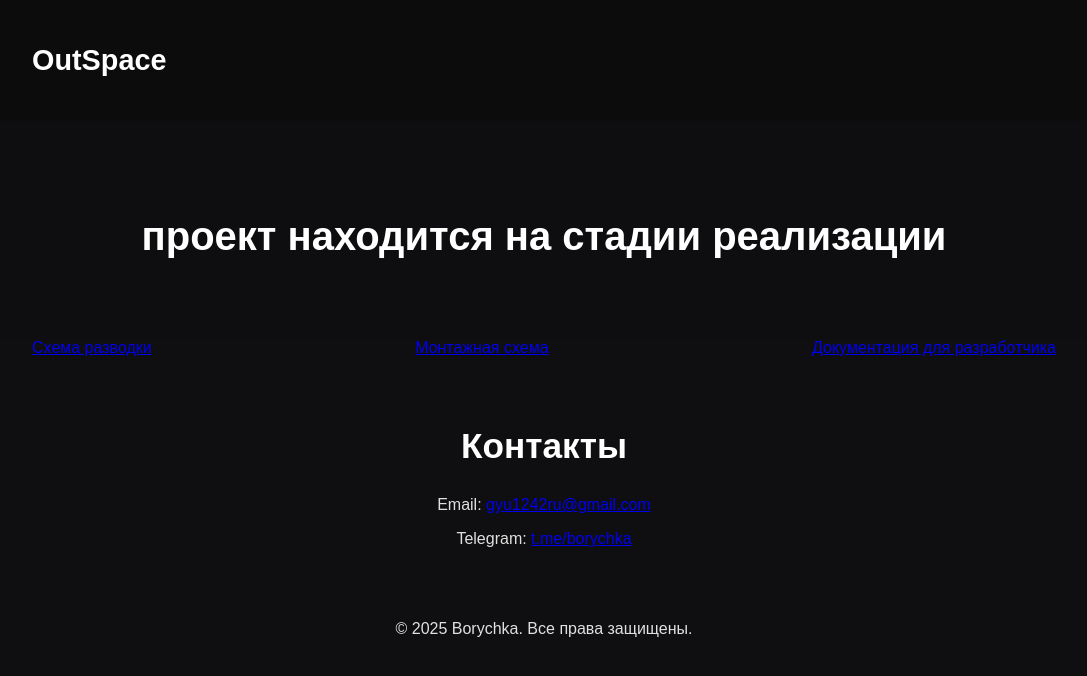
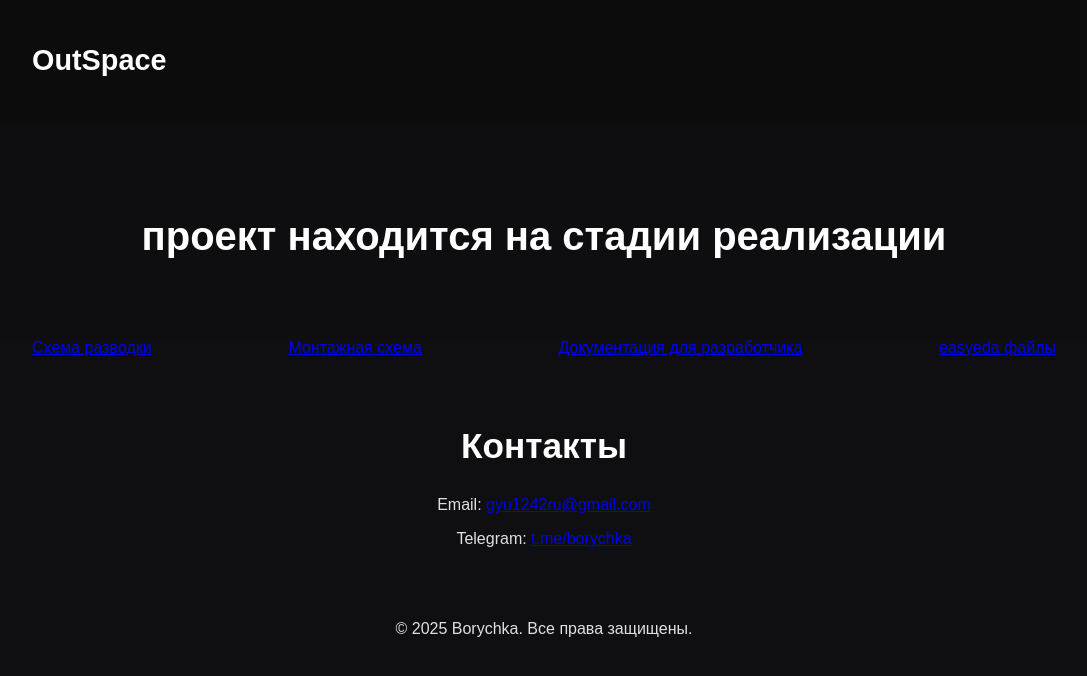
Before and after one commit to Bory4ka/Bory4ka.github.io, a plain HTML site: page outspace/index.html in a window 1280 px wide. Shown: the whole page, without its empty margins (96-1183 px from the left). Drawn offline with nearby package versions, Linux system fonts and the light colour scheme.

Commit message:
Update index.html

```diff
--- a/outspace/index.html
+++ b/outspace/index.html
@@ -105,6 +105,7 @@
                 <a href="https://borychka.ru/outspace/rasp.png" target="_blank">Схема разводки</a>
                 <a href="https://borychka.ru/outspace/schem.png" target="_blank">Монтажная схема</a>
                 <a href="https://borychka.ru/outspace/docum.docx" target="_blank">Документация для разработчика</a>
+                <a href="https://borychka.ru/outspace/OGMA- OutSpaceChip.zip" target="_blank">easyeda файлы</a>
             </nav>
         </div>
 
```
